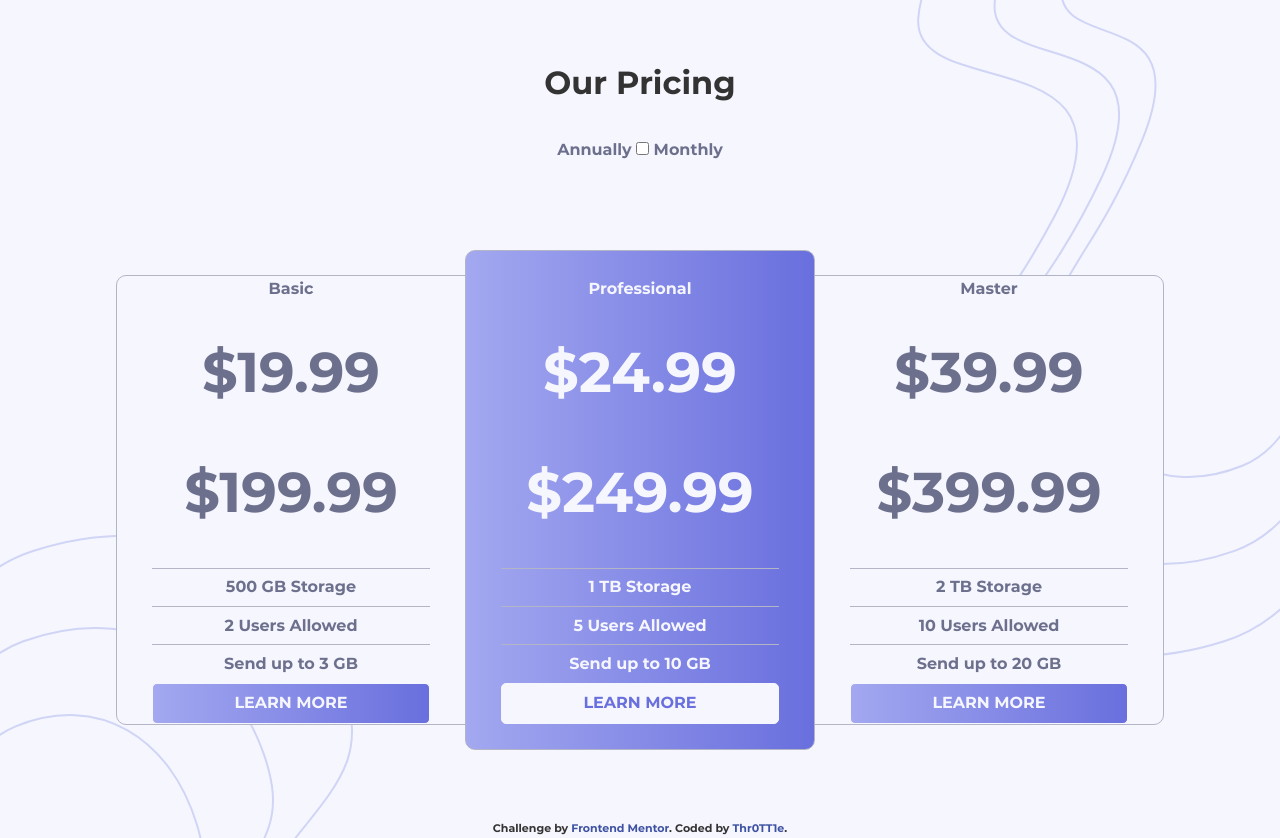
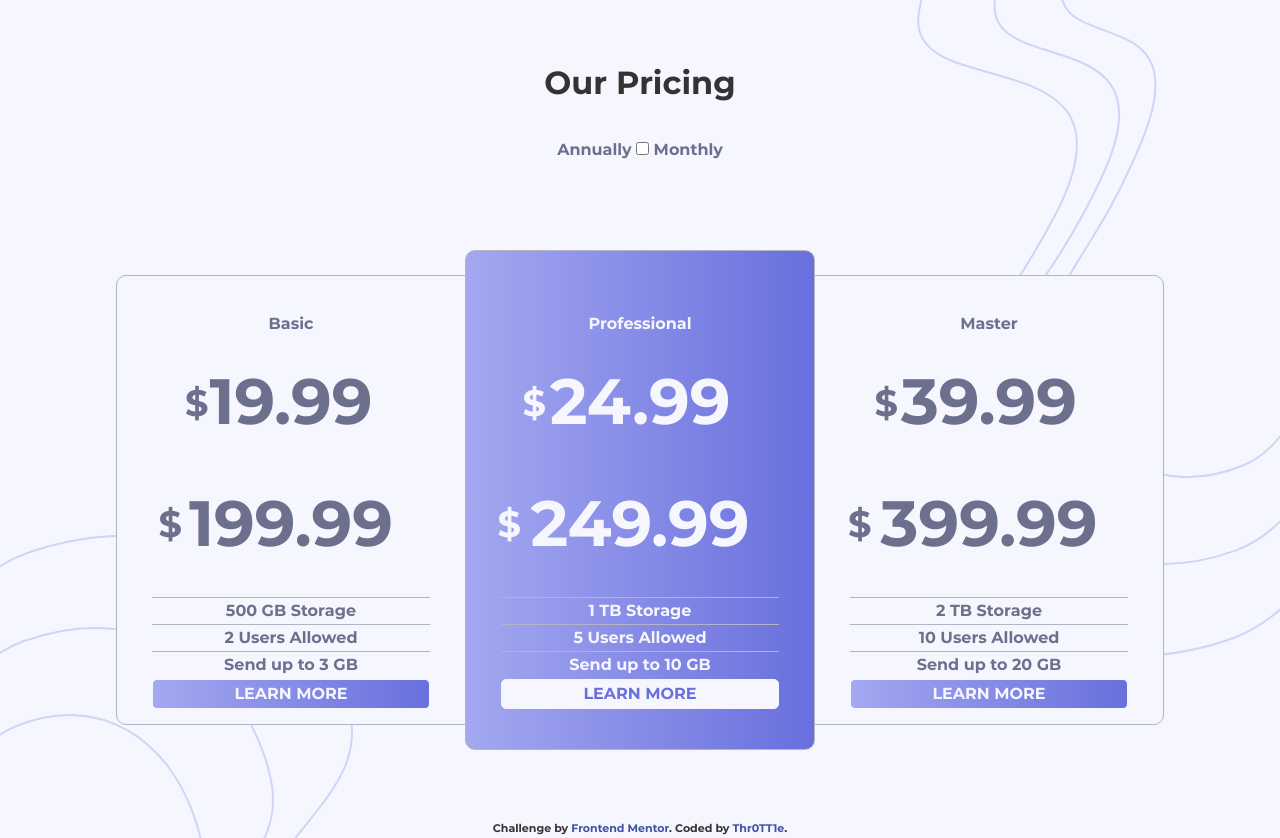
Before and after one commit to Thr0TT1e/pricing-component, a website: page app/index.html in a window 1280 px wide. Drawn offline with Linux system fonts and the light colour scheme.

Commit message:
Настройка размера цены и знака доллара (его выравнивание по середине). Отступ для наименования тарифа.

```diff
--- a/app/index.html
+++ b/app/index.html
@@ -25,7 +25,7 @@
       <div class="price">
         <p class="price_title">Basic</p>
         <p class="price_monthly money"><span>&dollar;</span>19.99</p>
-        <p class="price_year money">&dollar;199.99</p>
+        <p class="price_year money"><span>&dollar;</span>199.99</p>
         <div>500 GB Storage</div>
         <div>2 Users Allowed</div>
         <div>Send up to 3 GB</div>
@@ -33,8 +33,8 @@
       </div>
       <div class="price price_active">
         <p class="price_title">Professional</p>
-        <p class="price_monthly money">&dollar;24.99</p>
-        <p class="price_year money">&dollar;249.99</p>
+        <p class="price_monthly money"><span>&dollar;</span>24.99</p>
+        <p class="price_year money"><span>&dollar;</span>249.99</p>
         <div>1 TB Storage</div>
         <div>5 Users Allowed</div>
         <div>Send up to 10 GB</div>
@@ -42,8 +42,8 @@
       </div>
       <div class="price">
         <p class="price_title">Master</p>
-        <p class="price_monthly money">&dollar;39.99</p>
-        <p class="price_year money">&dollar;399.99</p>
+        <p class="price_monthly money"><span>&dollar;</span>39.99</p>
+        <p class="price_year money"><span>&dollar;</span>399.99</p>
         <div>2 TB Storage</div>
         <div>10 Users Allowed</div>
         <div>Send up to 20 GB</div>
--- a/app/sass/main.sass
+++ b/app/sass/main.sass
@@ -31,6 +31,9 @@ body
   color: $colorGBlue
   background-color: $colorVLBlue
   position: relative
+  padding:
+    top: 35px
+    bottom: 30px
   &:first-child
     border-radius: 10px 0 0 10px
     right: -1px
@@ -45,7 +48,15 @@ body
     width: 80%
 
 .money
-  font-size: 3.5rem
+  font-size: 4rem
+  position: relative
+  > span
+    height: 65px
+    font-size: 2.3rem
+    position: absolute
+    top: 20%
+    left: -15%
+
 
 //.price_title
 //  display: flex
@@ -77,8 +88,8 @@ main
   border-radius: 10px
   background: linear-gradient(to right, $colorGradient1, $colorGradient2)
   padding:
-    top: 25px
-    bottom: 25px
+    top: 60px
+    bottom: 55px
   z-index: 1
   .price--button
     background: $colorVLBlue
```
Also changed, not shown: app/css/app.min.css.
